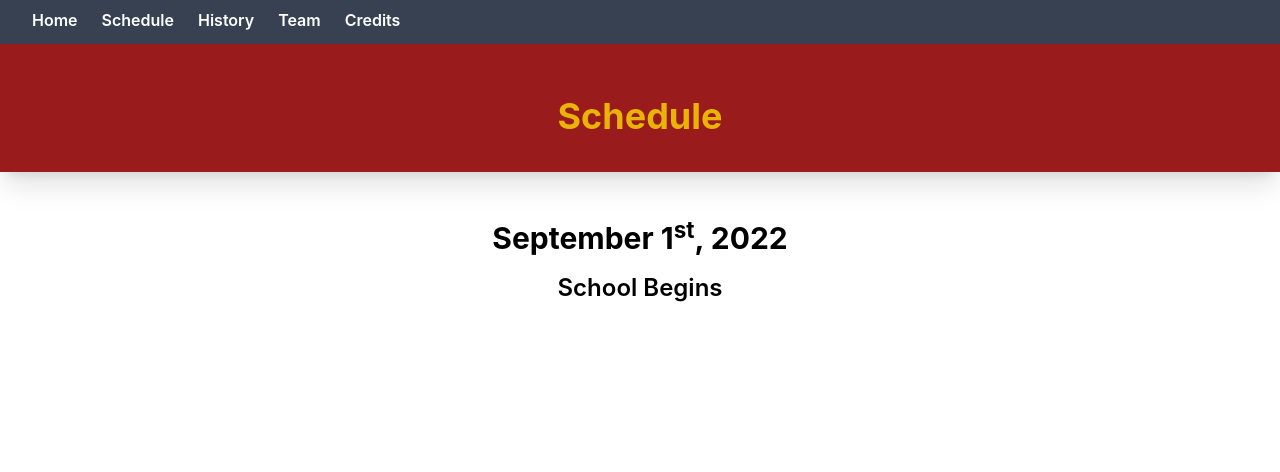
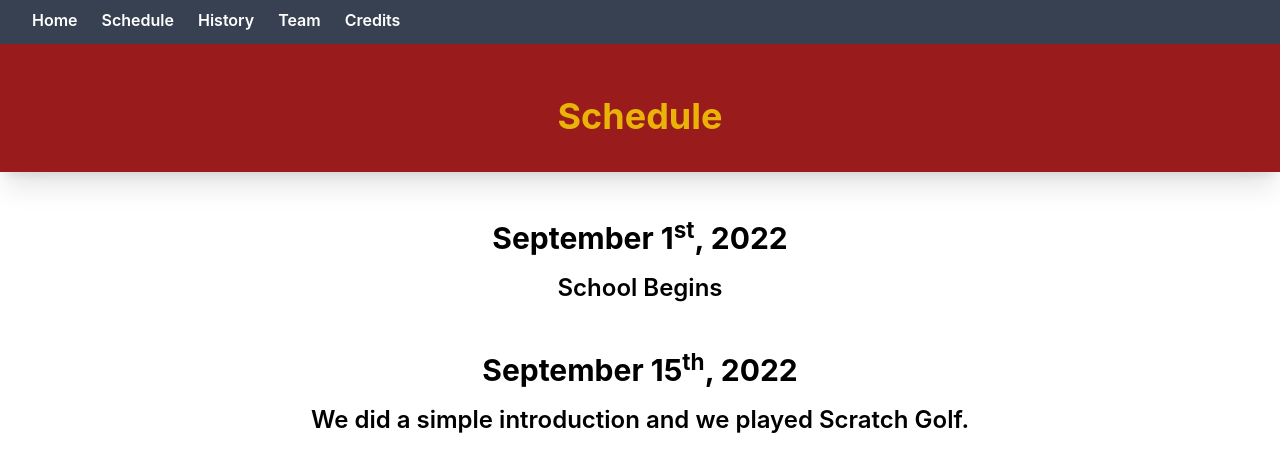
Before and after one commit to NHSCPC/nhscpc-new-website, a Next.js app: page /schedule in a window 1280 px wide. Shown: the top 472 px of the page. Built offline with nearby package versions, Linux system fonts and the light colour scheme.

Commit message:
Updated to match what we did.

```diff
--- a/src/Schedule.ts
+++ b/src/Schedule.ts
@@ -8,6 +8,14 @@ const ScheduleData =
 		summary: "School Begins",
 		key: "S1",
 	},
+	{
+		month: "September",
+		day: "15",
+		ss: "th",
+		year: "2022",
+		summary: "We did a simple introduction and we played Scratch Golf.",
+		key: "S2",
+	},
 ]
 
 export default ScheduleData
```
